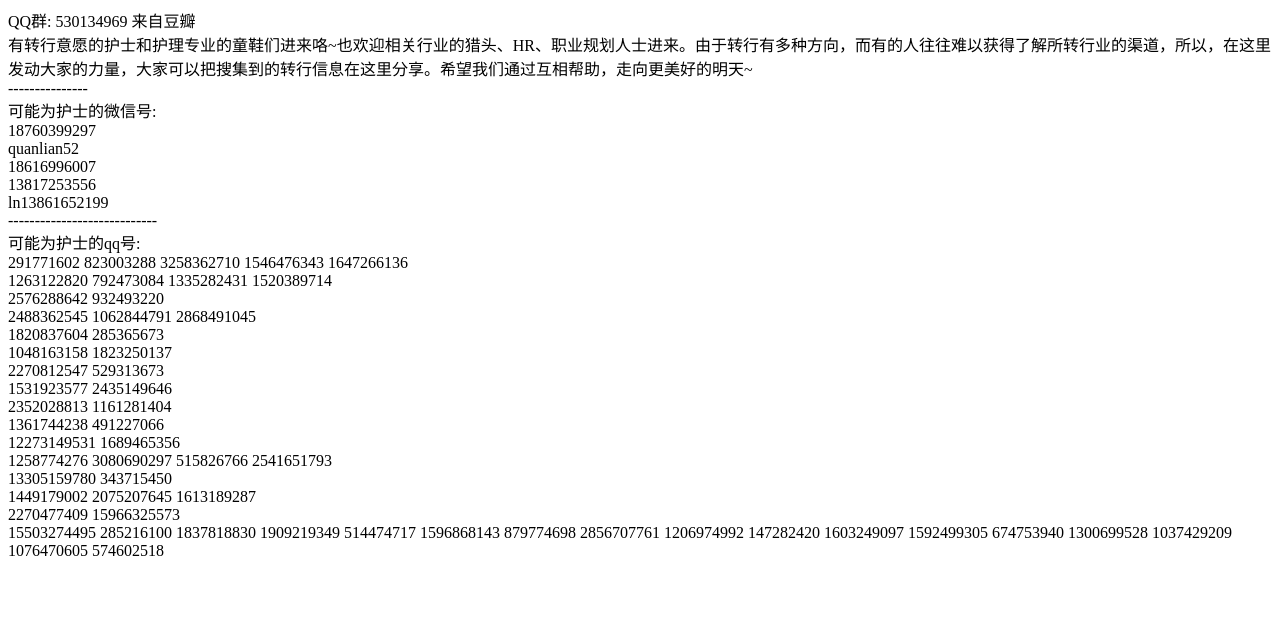
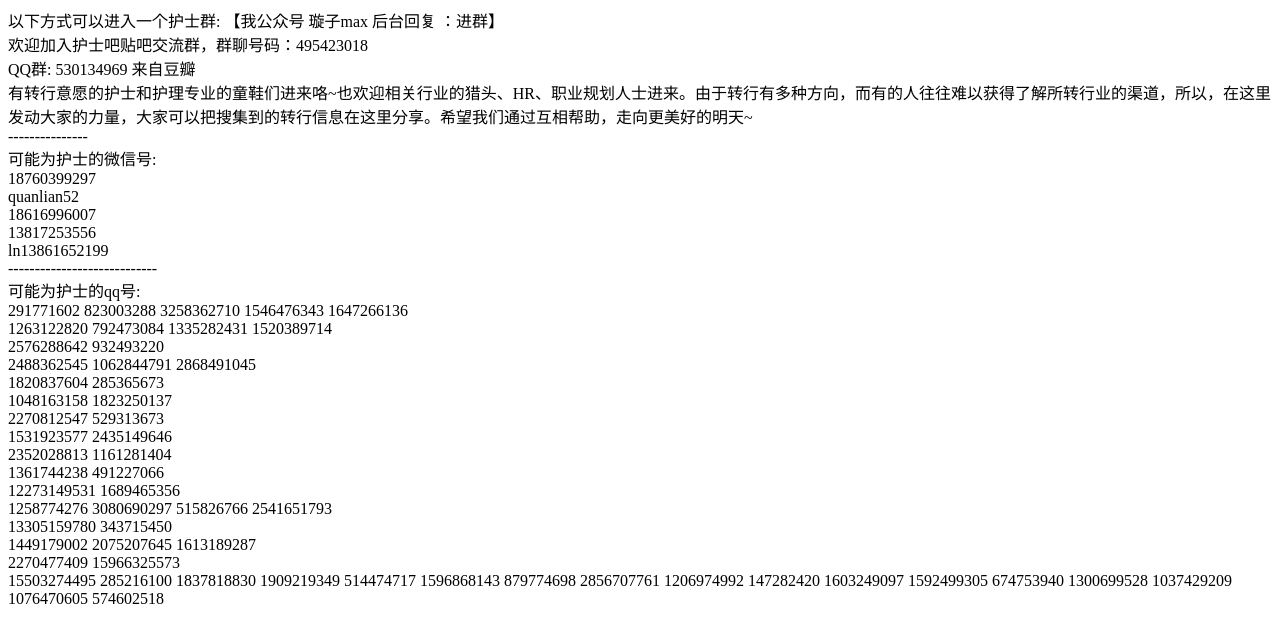
Before and after one commit to miyosoft/miyosoft.github.io, a plain HTML site: page nurse/index.html in a window 1280 px wide. Drawn offline with Linux system fonts and the light colour scheme.

Commit message:
update resource

```diff
--- a/nurse/index.html
+++ b/nurse/index.html
@@ -29,6 +29,12 @@
     <title>医护资源</title>
 </head>
  <body >
+   以下方式可以进入一个护士群:<br\>
+ 【我公众号 璇子max 后台回复 ：进群】
+ <br/>
+
+ 欢迎加入护士吧贴吧交流群，群聊号码：495423018
+ <br/>
 
 QQ群:
 530134969  来自豆瓣
```
